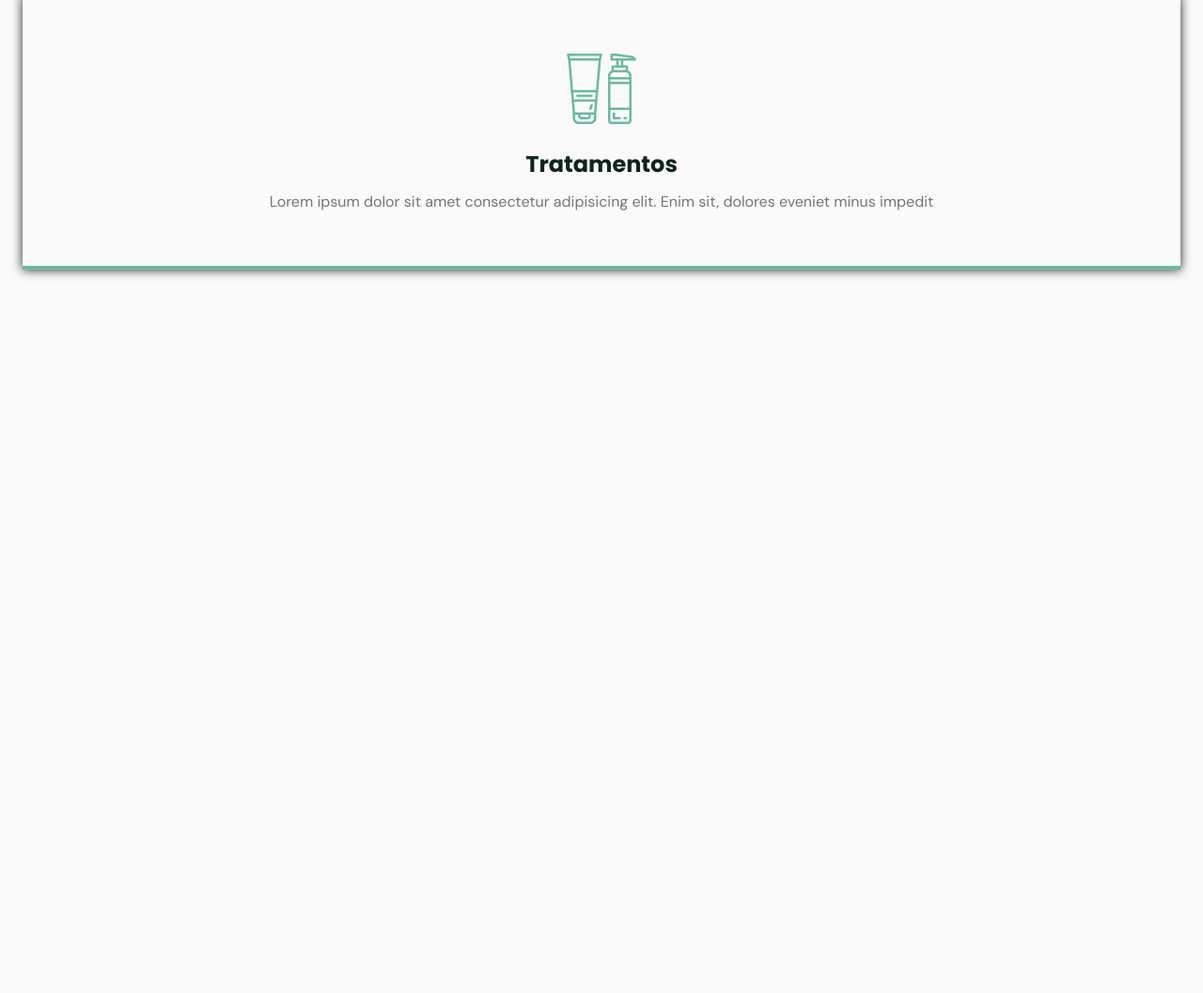
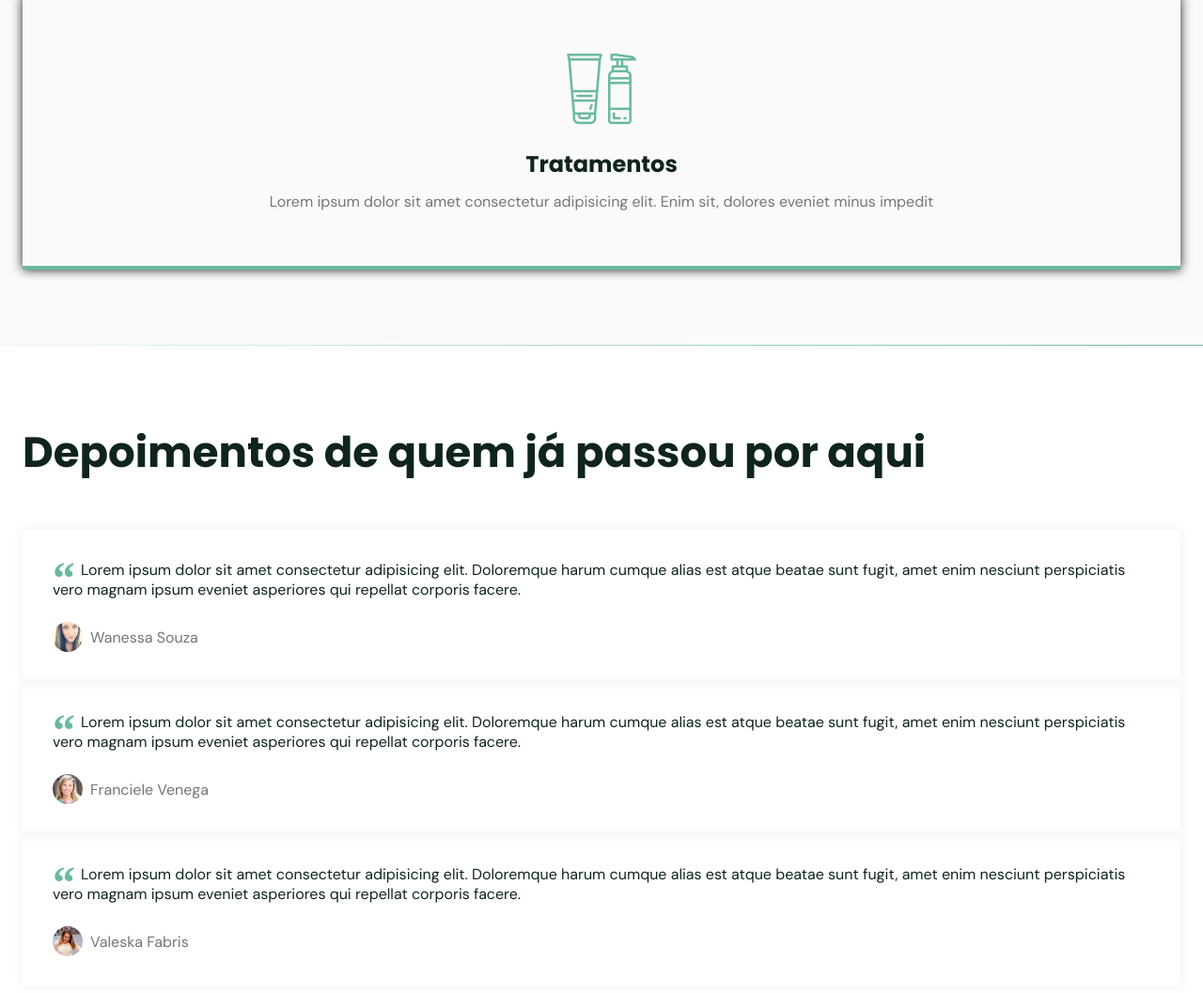
Before and after one commit to rafael-aula/nlw6, a plain HTML site: page index.html in a window 1280 px wide. Shown: the part 3717-4774 px from the top of the page at 94% size. Before the commit the page ends 4084 px from the top, so only its background shows below. Drawn offline with Linux system fonts and the light colour scheme; files whose address does not match are found by name.

Commit message:
ADD -Testimonials + images

```diff
--- a/index.html
+++ b/index.html
@@ -43,6 +43,7 @@
     </header>
 
     <main>
+        <!-- HOME -->
         <section class="section" id="home">
             <div class="container grid">
                 <div class="image">
@@ -57,7 +58,7 @@
         </section>
 
         <div class="divider-1"></div>
-
+        <!-- ABOUT -->
         <section class="section" id="about">
             <div class="container grid">
                 <div class="image">
@@ -75,7 +76,7 @@
         </section>
 
         <div class="divider-2"></div>
-
+        <!-- SERVICES -->
         <section class="section" id="services">
             <div class="container grid">
                 <header>
@@ -102,6 +103,54 @@
                 </div>
             </div>
         </section>
+        <div class="divider-1"></div>
+        <!-- TESTIMOIALS -->
+        <section class="section" id="testimonials">
+            <div class="container grid">
+                <header class="title">
+                    <h2>Depoimentos de quem já passou por aqui</h2>
+                </header>
+                <div class="testimonials">
+                    <div class="testimonial">
+                        <blockquote>
+                            <p>
+                                <span>&ldquo;</span> Lorem ipsum dolor sit amet consectetur adipisicing elit. Doloremque harum cumque alias est atque beatae sunt fugit, amet enim nesciunt perspiciatis vero magnam ipsum eveniet asperiores qui repellat
+                                corporis facere.
+                            </p>
+                            <cite>
+                                <img src="assets/images/10.jpg" alt="Foto de Wanessa Souza">
+                                Wanessa Souza
+                            </cite>
+                        </blockquote>
+                    </div>
+                    <div class="testimonial">
+                        <blockquote>
+                            <p>
+                                <span>&ldquo;</span> Lorem ipsum dolor sit amet consectetur adipisicing elit. Doloremque harum cumque alias est atque beatae sunt fugit, amet enim nesciunt perspiciatis vero magnam ipsum eveniet asperiores qui repellat
+                                corporis facere.
+                            </p>
+                            <cite>
+                                <img src="assets/images/65.jpg" alt="Foto de Franciele">
+                                Franciele Venega
+                            </cite>
+                        </blockquote>
+                    </div>
+                    <div class="testimonial">
+                        <blockquote>
+                            <p>
+                                <span>&ldquo;</span> Lorem ipsum dolor sit amet consectetur adipisicing elit. Doloremque harum cumque alias est atque beatae sunt fugit, amet enim nesciunt perspiciatis vero magnam ipsum eveniet asperiores qui repellat
+                                corporis facere.
+                            </p>
+                            <cite>
+                                <img src="assets/images/11.jpg" alt="Foto de Valeska">
+                                Valeska Fabris
+                            </cite>
+                        </blockquote>
+                    </div>
+                </div>
+            </div>
+        </section>
+        <!-- CONTACT -->
     </main>
     <script src="main.js"></script>
 </body>
--- a/style.css
+++ b/style.css
@@ -357,3 +357,45 @@ nav.show div.icon-close {
     font-size: 1.5rem;
     margin-bottom: 0.75rem;
 }
+
+
+/*=============== TESTIMONIALS ====================*/
+
+#testimonials {
+    background: white;
+}
+
+#testimonials blockquote {
+    padding: 2rem;
+    box-shadow: 0px 0px 12px rgba(0, 0, 0, 0.08);
+    border-radius: 0.25rem;
+}
+
+#testimonials blockquote p {
+    position: relative;
+    text-indent: 1.875rem;
+    margin-bottom: 1.5rem;
+    color: var(--title-color);
+}
+
+#testimonials blockquote p span {
+    font: 700 3rem serif;
+    position: absolute;
+    top: -0.5rem;
+    left: -1.875rem;
+    color: var(--base-color);
+}
+
+#testimonials cite {
+    display: flex;
+    align-items: center;
+    font-style: normal;
+}
+
+#testimonials cite img {
+    width: 2rem;
+    height: 2rem;
+    object-fit: cover;
+    clip-path: circle();
+    margin-right: .5rem;
+}
```
Also changed, not shown: assets/images/10.jpg (added), assets/images/11.jpg (added), assets/images/65.jpg (added).
